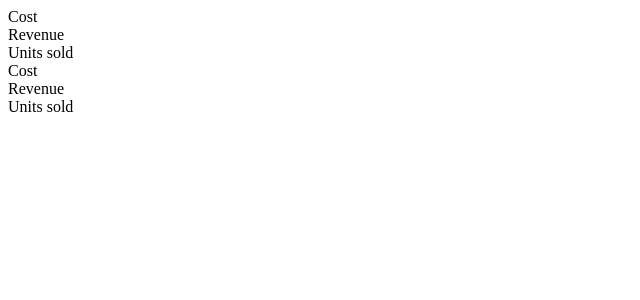
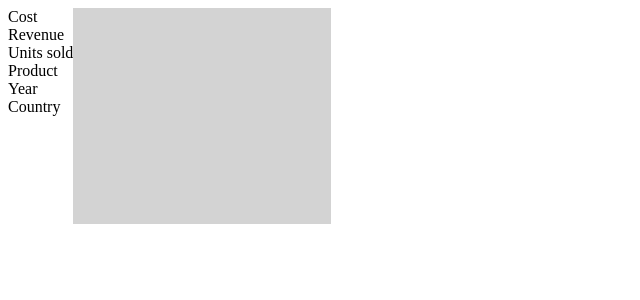
Before and after one commit to AlyAbdelrahman/plotterMaker, a React (Create React App) app: page / in a window 1280 px wide. Shown: the top 300 px of the page, without its empty margins (0-640 px from the left). Built offline with nearby package versions, Linux system fonts and the light colour scheme.

Commit message:
adding drag and drop axes functionality

```diff
--- a/src/components/dragDropColumn/DragDropColumn.js
+++ b/src/components/dragDropColumn/DragDropColumn.js
@@ -9,7 +9,7 @@ export default function DragDropColumn({ droppableId, columnData, draggableId })
                     <div ref={provided.innerRef} {...provided.droppableProps}>
                         {columnData.map((item, index) => (
                             <div data-test="dragable-item" key={item.name}>
-                                <Draggable key={item.name} draggableId={item.name} index={index} >
+                                <Draggable key={item.name} draggableId={`${draggableId}-${item.name}`} index={index} >
                                     {(provided) => (
                                         <div
                                             ref={provided.innerRef}
--- /dev/null
+++ b/src/containers/axes/Axes.js
@@ -0,0 +1,9 @@
+import React from 'react';
+
+const Axes = React.forwardRef((props, ref) => {
+  return (
+    <div className="chartAxes" ref={ref} />
+  );
+});
+
+export default Axes;
--- a/src/containers/chartMaker/ChartMaker.js
+++ b/src/containers/chartMaker/ChartMaker.js
@@ -1,15 +1,19 @@
-import React, { useEffect, useState } from 'react'
+import React, { useEffect, useRef, useState } from 'react'
 import plotDataService from '../../services/mainDataColumn-service';
 import DataColumn from '../dataColumn/DataColumn';
 import DataAxes from '../dataAxes/DataAxes';
 import { DragDropContext } from 'react-beautiful-dnd';
-import { sortList } from '../../utils/utils';
+import { extractAxesLable, sortList } from '../../utils/utils';
 import DragDropColumn from '../../components/dragDropColumn/DragDropColumn';
+import Axes from '../axes/Axes';
 
 export default function ChartMaker() {
     const [orginalColumnData, setOrginalColumnData] = useState([]);
     const [dimensionColumns, setDimensionColumns] = useState([]);
     const [measureColumns, setMeasureColumns] = useState([]);
+    const dimensionAxesRef = useRef();
+    const measureAxesRef = useRef();
+
     const [measueAxesData, setMeasureAxesData] = useState([]);
     const [dimensionAxesData, setDimensionAxesData] = useState([]);
 
@@ -47,24 +51,41 @@ export default function ChartMaker() {
             setMeasureColumns(newSortedList);
         }
     }
-    const handleMeasureAxesOnDragEnd = () => {
+    const handleMeasureAxesOnDragEnd = (result) => {
+        const axesLabel = extractAxesLable(result.draggableId);
+        const filteredDimensionColumns = measureColumns.filter(column => column.name !== axesLabel);
+        // Update the state with the axes label and filtered dimension columns
+        setMeasureAxesData(axesLabel);
+        setMeasureColumns(filteredDimensionColumns);
+
         console.log('>>>>>handleMeasureAxesOnDragEnd')
     }
 
-    const handleDimensionAxesOnDragEnd = () => {
-        console.log('>>>>>handleDimensionAxesOnDragEnd')
-    }
+    const handleDimensionAxesOnDragEnd = (result) => {
+        const axesLabel = extractAxesLable(result.draggableId);
+        // Filter out the dimension column with the extracted label
+        const filteredDimensionColumns = dimensionColumns.filter(column => column.name !== axesLabel);
+        // Update the state with the axes label and filtered dimension columns
+        setDimensionAxesData(axesLabel);
+        setDimensionColumns(filteredDimensionColumns);
+    };
+
+
+
     const handleDragEnd = (result) => {
+
         if (!result.destination) return; // If dropped outside the list
+        // debugger
 
         const { draggableId, destination, source } = result;
-
+        debugger
         // Handle dragging within Dimension or Measure columns
-        if ((draggableId.startsWith('draggable-dimension') || draggableId.startsWith('draggable-measure')) &&
-            (destination.droppableId === 'droppable-dimension' || destination.droppableId === 'droppable-measure')) {
+        if ((draggableId.startsWith('draggable-dimension') && destination.droppableId === 'droppable-dimension') ||
+            (draggableId.startsWith('draggable-measure') && destination.droppableId === 'droppable-measure')) {
             handleColumnDataOnDragEnd(result);
             return;
         }
+
 
         // Handle dragging to Measure Axes
         if (destination.droppableId.startsWith('doppable-measure-axes')) {
@@ -73,7 +94,7 @@ export default function ChartMaker() {
         }
 
         // Handle dragging to Dimension Axes
-        if (source.droppableId.startsWith('doppable-dimension-axes')) {
+        if (destination.droppableId.startsWith('doppable-dimension-axes')) {
             handleDimensionAxesOnDragEnd(result);
             return;
         }
@@ -81,13 +102,18 @@ export default function ChartMaker() {
 
 
     return (
-        <div className="chartMakerContainer">
+        <div className="chartMakerContainer" style={{ display: 'flex' }}>
+            <div className='chartDataColumnContainer'>
                 <DragDropContext onDragEnd={handleDragEnd}>
                     <DataColumn
                         title='Measure'
                         droppableId="droppable-measure"
                         draggableId="draggable-measure"
                         columnData={measureColumns}
+                        ref={measureAxesRef}
+                        axisDroppableId="doppable-measure-axes"
+                        axesLabels={measueAxesData}
+
                     />
                 </DragDropContext>
                 <DragDropContext onDragEnd={handleDragEnd}>
@@ -95,9 +121,17 @@ export default function ChartMaker() {
                         title='Dimension'
                         droppableId="droppable-dimension"
                         draggableId="draggable-dimension"
-                    columnData={measureColumns}
+                        columnData={dimensionColumns}
+                        ref={dimensionAxesRef}
+                        axisDroppableId="doppable-dimension-axes"
+                        axesLabels={dimensionAxesData}
                     />
                 </DragDropContext>
+            </div>
+            <div className="axesContainer">
+                <Axes ref={measureAxesRef} />
+                <Axes ref={dimensionAxesRef} />
+            </div>
         </div>
     );
 
--- a/src/containers/dataAxes/DataAxes.js
+++ b/src/containers/dataAxes/DataAxes.js
@@ -1,10 +1,10 @@
 import React from 'react';
 import { Droppable } from 'react-beautiful-dnd';
 
-export default function DataAxes() {
+export default function DataAxes({droppableId, axesLabels}) {
     return (
         <div>
-            <Droppable droppableId='droppable-dimension'>
+            <Droppable droppableId={droppableId}>
                 {(provided, snapshot) => (
                     <div
                         ref={provided.innerRef}
@@ -16,26 +16,7 @@ export default function DataAxes() {
                             minHeight: 100
                         }}
                     >
-                        <p>Drop dimension items here</p>
-                        {provided.placeholder}
-                    </div>
-                )}
-            </Droppable>
-
-            <Droppable droppableId='droppable-measure'>
-                {(provided, snapshot) => (
-                    <div
-                        ref={provided.innerRef}
-                        {...provided.droppableProps}
-                        style={{
-                            background: snapshot.isDraggingOver ? 'lightblue' : 'lightgrey',
-                            padding: 4,
-                            width: 250,
-                            minHeight: 100,
-                            marginTop: 20
-                        }}
-                    >
-                        <p>Drop measure items here</p>
+                        { axesLabels ||  <p>Drop dimension items here</p> }
                         {provided.placeholder}
                     </div>
                 )}
--- a/src/containers/dataColumn/DataColumn.js
+++ b/src/containers/dataColumn/DataColumn.js
@@ -1,8 +1,9 @@
 import React from 'react';
+import ReactDOM from 'react-dom';
 import DragDropColumn from '../../components/dragDropColumn/DragDropColumn';
 import DataAxes from '../dataAxes/DataAxes';
 
-export default function DataColumn({ title, draggableId, droppableId, columnData }) {
+ const DataColumn = React.forwardRef(({ title, draggableId, droppableId, columnData, axisDroppableId, axesLabels }, axesContainerRef) => {
     return (
         <div>
             <DragDropColumn
@@ -11,8 +12,9 @@ export default function DataColumn({ title, draggableId, droppableId, columnData
                 draggableId={draggableId}
                 columnData={columnData}
             />
-            {/* {axesContainerRef && ReactDOM.createPortal(<DataAxes header={listName} axesData={getMatchedAxesData(listName)} handleDeleteMeasure={handleDeleteMeasure} />, axesContainerRef.current)} */}
+            {axesContainerRef.current && ReactDOM.createPortal(<DataAxes header={title} axesLabels={axesLabels} droppableId={axisDroppableId}/>, axesContainerRef.current)}
 
         </div>
     );
-}
+});
+export default DataColumn;
--- a/src/utils/utils.js
+++ b/src/utils/utils.js
@@ -12,3 +12,10 @@ export const sortList = (sourceList, startIndex, endIndex) => {
     newList = newList.map((item, index) => ({ ...item, index })).sort((a, b) => a.index - b.index);
     return newList
 }
+
+export function extractAxesLable(text) {
+    const words = text.split('-');
+    // Get the last word from the array
+    const axesLabel = words[words.length - 1];
+    return axesLabel;
+}
```
Lines whose indentation alone changed are shown as unchanged.
